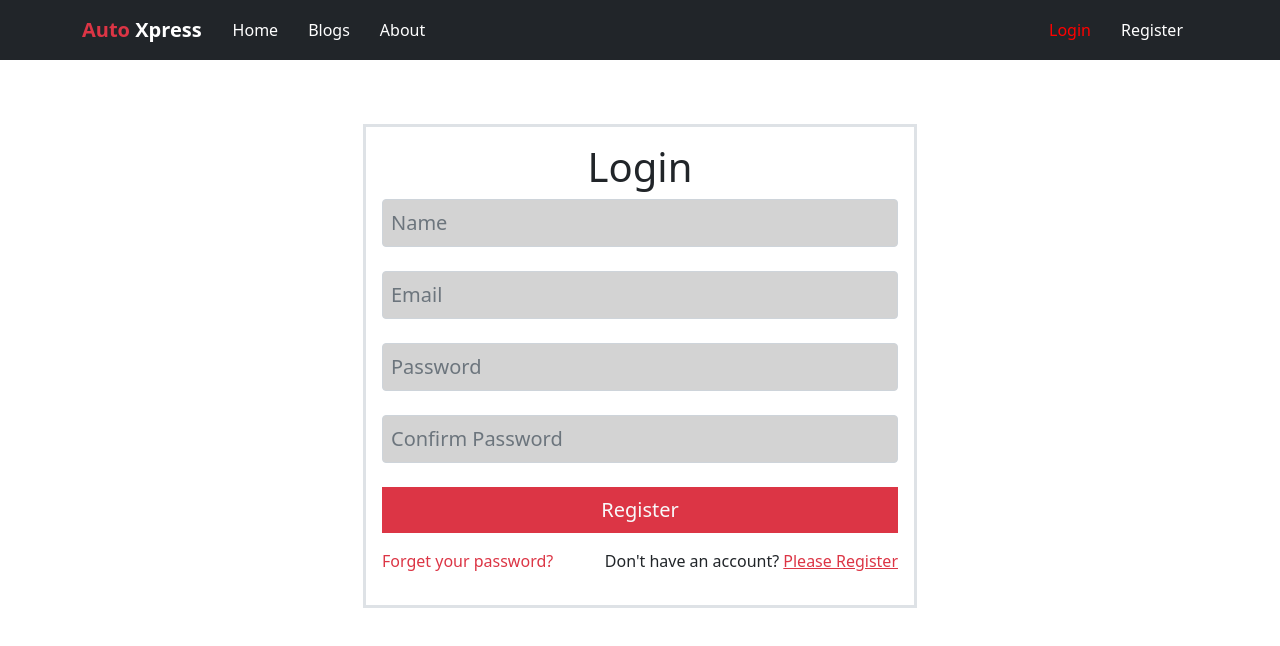
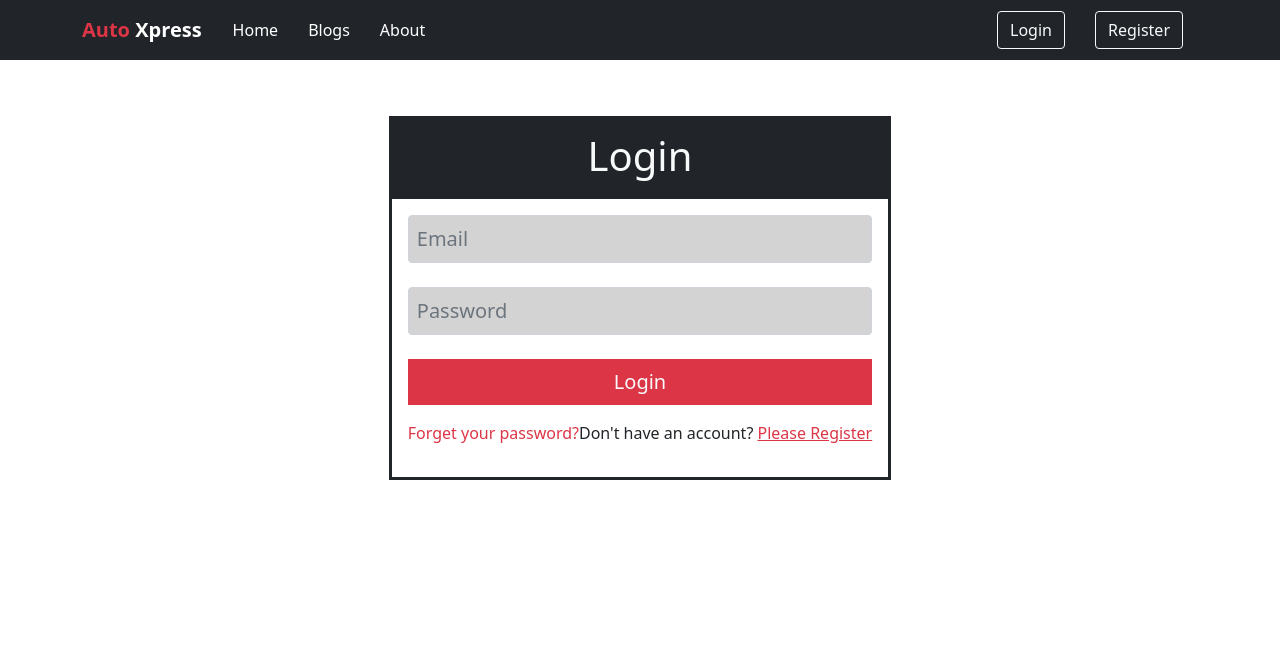
Before and after one commit to FahamidulDipro/Auto-Xpress, a React (Create React App) app: page /login in a window 1280 px wide. Shown: the top 646 px of the page. Built offline with nearby package versions, Linux system fonts and the light colour scheme; no server answers.

Commit message:
Login and Register form redesigned and signin with email and password functionality implemented

```diff
--- a/package.json
+++ b/package.json
@@ -14,6 +14,7 @@
     "react-hook-form": "^7.30.0",
     "react-router-dom": "^6.3.0",
     "react-scripts": "5.0.1",
+    "react-toastify": "^8.2.0",
     "web-vitals": "^2.1.4"
   },
   "scripts": {
--- a/src/App.js
+++ b/src/App.js
@@ -1,10 +1,8 @@
 import "./App.css";
 import "bootstrap/dist/css/bootstrap.min.css";
-import { Button } from "react-bootstrap";
 import Navigation from "./components/Navigation/Navigation";
 import { Route, Routes } from "react-router-dom";
 import Home from "./components/Home/Home";
-import Inventory from "./components/Inventory/Inventory";
 import About from "./components/About/About";
 import Blogs from "./components/Blogs/Blogs";
 import Register from "./components/Register/Register";
--- a/src/components/About/About.js
+++ b/src/components/About/About.js
@@ -2,7 +2,7 @@ import React from 'react';
 
 const About = () => {
     return (
-        <div>
+        <div   style={{ marginTop: "100px" }}>
             <h1>About</h1>
         </div>
     );
--- a/src/components/Blogs/Blogs.js
+++ b/src/components/Blogs/Blogs.js
@@ -2,7 +2,7 @@ import React from 'react';
 
 const Blogs = () => {
     return (
-        <div>
+        <div   style={{ marginTop: "100px" }}>
             <h1>Blogs</h1>
         </div>
     );
--- a/src/components/Home/Home.js
+++ b/src/components/Home/Home.js
@@ -3,7 +3,7 @@ import Inventory from '../Inventory/Inventory';
 
 const Home = () => {
     return (
-        <div>
+        <div   style={{ marginTop: "100px" }}>
             <h1>Home sweet Home</h1>
             <Inventory></Inventory>
         </div>
--- a/src/components/InventoryItem/InventoryItem.js
+++ b/src/components/InventoryItem/InventoryItem.js
@@ -32,7 +32,6 @@ const InventoryItem = ({ inventory }) => {
           >
             Update
           </Button>
-          <Button variant="success">Delivered</Button>
         </Card.Body>
       </Card>
     </Col>
--- a/src/components/Login/Login.js
+++ b/src/components/Login/Login.js
@@ -1,25 +1,38 @@
 import React from "react";
 import { useForm } from "react-hook-form";
-import { Link } from "react-router-dom";
+import { Link, useNavigate } from "react-router-dom";
+import { useSignInWithEmailAndPassword } from "react-firebase-hooks/auth";
+import auth from "../../firebase.init";
 
 const Login = () => {
   const { register, handleSubmit } = useForm();
-  const onSubmit = (data) => console.log(data);
+  const navigate = useNavigate();
+  const onSubmit = (data) => {
+    const email = data.email;
+    const password = data.password;
+    signInWithEmailAndPassword(email, password);
+  };
+  const [signInWithEmailAndPassword, user, loading, error] =
+    useSignInWithEmailAndPassword(auth);
+  if (user) {
+    navigate("/");
+  }
+  let displayError;
+  if (error) {
+    displayError = <p className="text-danger text-start">{error?.message}</p>;
+  }
   return (
     <div>
-      <div className="d-flex   justify-content-center w-100 container  mt-5 p-3">
+      <div
+        className="d-flex   justify-content-center w-100 container    p-3"
+        style={{ marginTop: "100px" }}
+      >
+        <section>
+          <h1 className="bg-dark text-light mb-0 p-3">Login</h1>
           <form
             onSubmit={handleSubmit(onSubmit)}
-          className="w-50 border  border-3 p-3"
+            className="w-100 border border-dark border-3 p-3"
           >
-          <h1>Login</h1>
-          <input
-            {...register("name", { required: true })}
-            placeholder="Name"
-            className="form-control  p-2"
-            style={{ fontSize: "20px", background: "lightgrey" }}
-          />
-          <br />
             <input
               {...register("email")}
               type="email"
@@ -28,6 +41,7 @@ const Login = () => {
               className="form-control  p-2"
               style={{ fontSize: "20px", background: "lightgrey" }}
             />
+            {displayError}
             <br />
             <input
               {...register("password")}
@@ -38,19 +52,10 @@ const Login = () => {
               style={{ fontSize: "20px", background: "lightgrey" }}
             />
             <br />
-          <input
-            {...register("cpassword")}
-            type="password"
-            required
-            placeholder="Confirm Password"
-            className="form-control  p-2"
-            style={{ fontSize: "20px", background: "lightgrey" }}
-          />
-          <br />
 
             <input
               type="submit"
-            value="Register"
+              value="Login"
               className="w-100 p-2 bg-danger text-light border-0"
               style={{ fontSize: "20px" }}
             />
@@ -73,6 +78,7 @@ const Login = () => {
               </div>
             </div>
           </form>
+        </section>
       </div>
     </div>
   );
--- a/src/components/Navigation/Navigation.js
+++ b/src/components/Navigation/Navigation.js
@@ -1,26 +1,77 @@
-import React from 'react';
-import { Container, Nav, Navbar } from 'react-bootstrap';
-import { NavLink } from 'react-router-dom';
-import './Navigation.css';
+import React from "react";
+import { Button, Container, Nav, Navbar } from "react-bootstrap";
+import { useAuthState } from "react-firebase-hooks/auth";
+import { NavLink } from "react-router-dom";
+import auth from "../../firebase.init";
+import "./Navigation.css";
+import { signOut } from "firebase/auth";
+
 const Navigation = () => {
+  const [user] = useAuthState(auth);
+  const logout = () => {
+    signOut(auth);
+  };
   return (
-        <Navbar bg="dark" variant='dark' expand="lg">
+    <Navbar bg="dark" variant="dark" expand="lg" className="fixed-top">
       <Container>
-    <Navbar.Brand to="#home" className='fw-bold'> <span className='text-danger'>Auto</span> Xpress</Navbar.Brand>
+        <Navbar.Brand to="#home" className="fw-bold">
+          {" "}
+          <span className="text-danger">Auto</span> Xpress
+        </Navbar.Brand>
         <Navbar.Toggle aria-controls="basic-navbar-nav" />
         <Navbar.Collapse id="basic-navbar-nav">
           <Nav className="me-auto">
-        <NavLink to="/" className={({isActive})=>isActive?'active-link':'link'}>Home</NavLink>
-        {/* <NavLink to="/inventory"  className={({isActive})=>isActive?'active-link':'link'}>Inventory</NavLink> */}
-        <NavLink to="/blogs"  className={({isActive})=>isActive?'active-link':'link'}>Blogs</NavLink>
-        <NavLink to="/about"  className={({isActive})=>isActive?'active-link':'link'}>About</NavLink>
+            <NavLink
+              to="/"
+              className={({ isActive }) => (isActive ? "active-link" : "link")}
+            >
+              Home
+            </NavLink>
 
+            <NavLink
+              to="/blogs"
+              className={({ isActive }) => (isActive ? "active-link" : "link")}
+            >
+              Blogs
+            </NavLink>
+            <NavLink
+              to="/about"
+              className={({ isActive }) => (isActive ? "active-link" : "link")}
+            >
+              About
+            </NavLink>
           </Nav>
           <Nav>
-      <NavLink to="/login"  className={({isActive})=>isActive?'active-link':'link'}>Login</NavLink>
-      <NavLink   to="/register"  className={({isActive})=>isActive?'active-link':'link'}>
-        Register
+            {user ? (
+              <>
+                {" "}
+                <span className="text-warning fw-bold mt-2 me-3 mb-2">
+                  {user?.photoURL ? <img src="" alt="" /> : null}&nbsp; &nbsp;
+                  {user?.email}
+                </span>
+                <Button onClick={logout}>Logout</Button>
+              </>
+            ) : (
+              <span>
+                {" "}
+                <NavLink
+                  to="/login"
+                  className={({ isActive }) =>
+                    isActive ? "active-link" : "link"
+                  }
+                >
+                  <Button variant="outline-light">Login</Button>
                 </NavLink>
+                <NavLink
+                  to="/register"
+                  className={({ isActive }) =>
+                    isActive ? "active-link" : "link"
+                  }
+                >
+                  <Button variant="outline-light">Register</Button>
+                </NavLink>
+              </span>
+            )}
           </Nav>
         </Navbar.Collapse>
       </Container>
--- a/src/components/Register/Register.js
+++ b/src/components/Register/Register.js
@@ -1,38 +1,57 @@
 import React, { useState } from "react";
 import { useForm } from "react-hook-form";
-import { Link } from "react-router-dom";
+import { Link, useNavigate } from "react-router-dom";
 import { useCreateUserWithEmailAndPassword } from "react-firebase-hooks/auth";
 import auth from "../../firebase.init";
+import { ToastContainer, toast } from "react-toastify";
+import "react-toastify/dist/ReactToastify.css";
 
 const Register = () => {
   const { register, handleSubmit } = useForm();
   const [createUserWithEmailAndPassword, user, loading, error] =
     useCreateUserWithEmailAndPassword(auth);
+  const navigate = useNavigate();
   const [passwordMatchError, setPasswordMatchError] = useState("");
   const onSubmit = (data) => {
     const name = data.name;
     const email = data.email;
     const password = data.password;
     const cpassword = data.cpassword;
+    console.log(name);
     if (password === cpassword) {
       createUserWithEmailAndPassword(email, password);
+      navigate("/");
     } else {
       setPasswordMatchError(
-        <p className="text-danger ">Passwords dn't match, try again</p>
+        <p className="text-danger text-start mt-3">
+          Passwords didn't match, try again
+        </p>
       );
     }
   };
+  let displayError;
+  if (error) {
+    toast(" User Can't Be Created");
+    displayError = <p className="text-danger">{error?.message}</p>;
+  } else {
+    toast("New User Created");
+  }
   return (
-    <div className="d-flex   justify-content-center w-100 container  mt-5 p-3">
+    <div
+      className="d-flex   justify-content-center w-100 container  p-3"
+      style={{ marginTop: "100px" }}
+    >
+      {user ? <ToastContainer /> : null}
+      <section className="w-50">
+        <h1 className="bg-dark text-light mb-0 p-3">Register</h1>
         <form
           onSubmit={handleSubmit(onSubmit)}
-        className="w-50 border  border-3 p-3"
+          className="w-100 border  border-dark border-3 p-3"
         >
-        <h1>Register</h1>
           <input
             {...register("name", { required: true })}
             placeholder="Name"
-          className="form-control  p-2"
+            className="form-control  p-2 "
             style={{ fontSize: "20px", background: "lightgrey" }}
           />
           <br />
@@ -44,6 +63,7 @@ const Register = () => {
             className="form-control  p-2"
             style={{ fontSize: "20px", background: "lightgrey" }}
           />
+          {displayError}
           <br />
           <input
             {...register("password")}
@@ -53,6 +73,7 @@ const Register = () => {
             className="form-control  p-2"
             style={{ fontSize: "20px", background: "lightgrey" }}
           />
+          {displayError}
           <br />
           <input
             {...register("cpassword")}
@@ -70,6 +91,7 @@ const Register = () => {
             className="w-100 p-2 bg-danger text-light border-0"
             style={{ fontSize: "20px" }}
           />
+          {passwordMatchError}
           <div className="d-flex justify-content-between">
             <div className="text-start mt-3">
               <Link className="text-dark text-decoration-none" to="#">
@@ -86,6 +108,7 @@ const Register = () => {
             </div>
           </div>
         </form>
+      </section>
     </div>
   );
 };
```
Also changed, not shown: 1 other file (tests, documents, lock files or other folders). Lines whose indentation alone changed are shown as unchanged.
